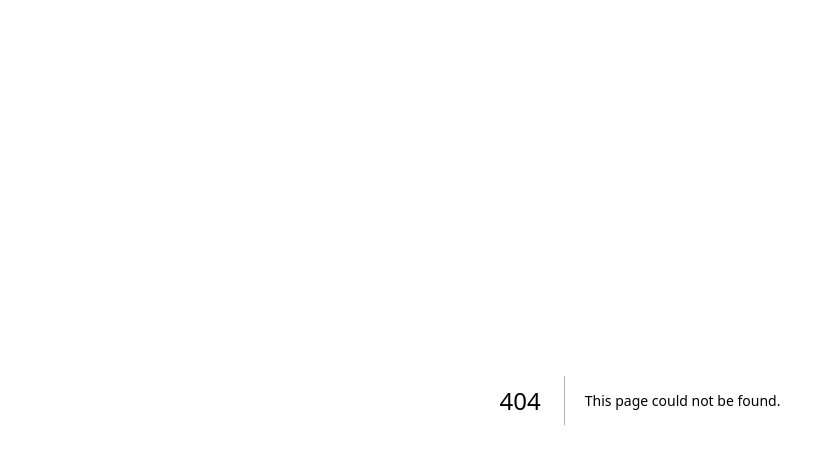
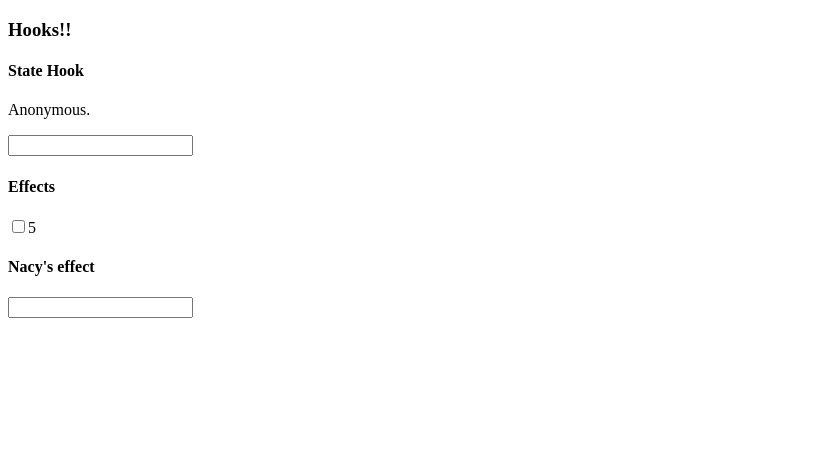
Before and after one commit to LauraCaa/Reactions, a Next.js app: page /hooks in a window 1280 px wide. Before the commit this address had no page. Shown: the top 464 px of the page, without its empty margins (0-835 px from the left). Built offline with nearby package versions, Linux system fonts and the light colour scheme.

Commit message:
feat: learning about hooks efects and states

```diff
--- /dev/null
+++ b/src/components/hooks/effects.js
@@ -0,0 +1,30 @@
+import { useEffect,useState } from "react";
+
+export default function Effects(){
+    const[show,setShow]= useState(false);
+    const[time,setTime]= useState({counter: 0});
+
+    useEffect(() => {
+        if(!show) {
+            console.log('listen a dependency useEffect listen to show changes');
+            const interval = setInterval(() => {
+                setTime((time) => ({counter: time.counter + 1}))
+            },1000)
+            return() => {
+                setTime((time) => ({counter: 0}))
+                clearInterval(interval);
+            };
+        }
+    },[show]);
+    useEffect(() => {
+        console.log('Empty dependecies - Just trigger when mount and unmount compone†s')
+    } , []);
+
+    return(
+        <>
+            <h4>Effects</h4>
+            <input type="checkbox" onChange={()=> setShow(!show)}/>
+            {time.counter}
+        </>
+    )
+}
--- /dev/null
+++ b/src/components/hooks/simple-effect.js
@@ -0,0 +1,18 @@
+import { useEffect,useState } from "react";
+
+export default function SimpleEffect() {
+    const[text,setText]= useState('');
+    useEffect(() => {
+        console.log('no dependencies UseEffect listens to every re-render');
+        return () => {
+            console.log('clean up the function for useEffect')
+        }
+    });
+    return(
+        <>
+            <h4>Nacy's effect</h4>
+            {text}
+            <input type="text" onChange={(event)=> setText(event.target.value)}/>
+        </>
+    )
+}
--- /dev/null
+++ b/src/components/hooks/states.js
@@ -0,0 +1,11 @@
+import { useState } from "react";
+export default function states(){
+    const[name,setName]= useState('Anonymous.');
+    return(
+        <>
+            <h4>State Hook</h4>
+            <p>{name}</p>
+            <input type="text" onChange={(event)=> setName(event.target.value)}/>
+        </>
+    )
+}
--- /dev/null
+++ b/src/pages/hooks.js
@@ -0,0 +1,13 @@
+import States from "@/components/hooks/states"
+import Effects from "@/components/hooks/effects"
+import SimpleEffect from "@/components/hooks/simple-effect"
+export default function Hooks(){
+    return(
+        <>
+            <h3>Hooks!!</h3>
+            <States></States>
+            <Effects></Effects>
+            <SimpleEffect></SimpleEffect>
+        </>
+    )
+}
--- a/src/pages/workshop/todos.js
+++ b/src/pages/workshop/todos.js
@@ -1,5 +1,5 @@
-import Form from "@/components/toDo/form"
-import Table from "@/components/toDo/table"
+import Form from "@/components/workshop/toDo/form"
+import Table from "@/components/workshop/toDo/table"
 import {useState} from "react"
 export default function Todos(){
     const[todos,setTodos]= useState([
```
Also changed, not shown: src/components/workshop/toDo/form.js (renamed from src/components/toDo/form.js), src/components/workshop/toDo/table.js (renamed from src/components/toDo/table.js), 1 other file (tests, documents, lock files or other folders).
